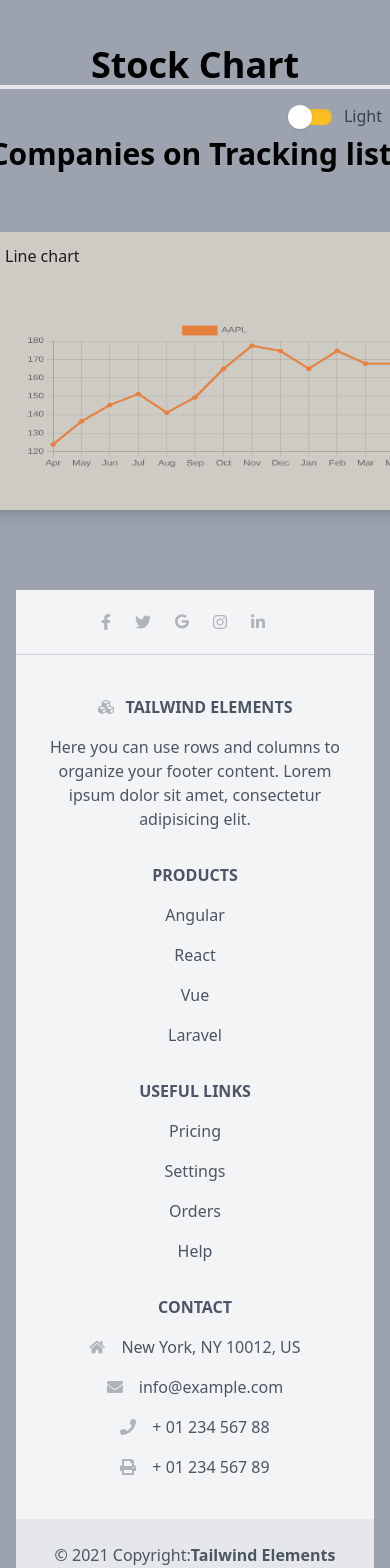
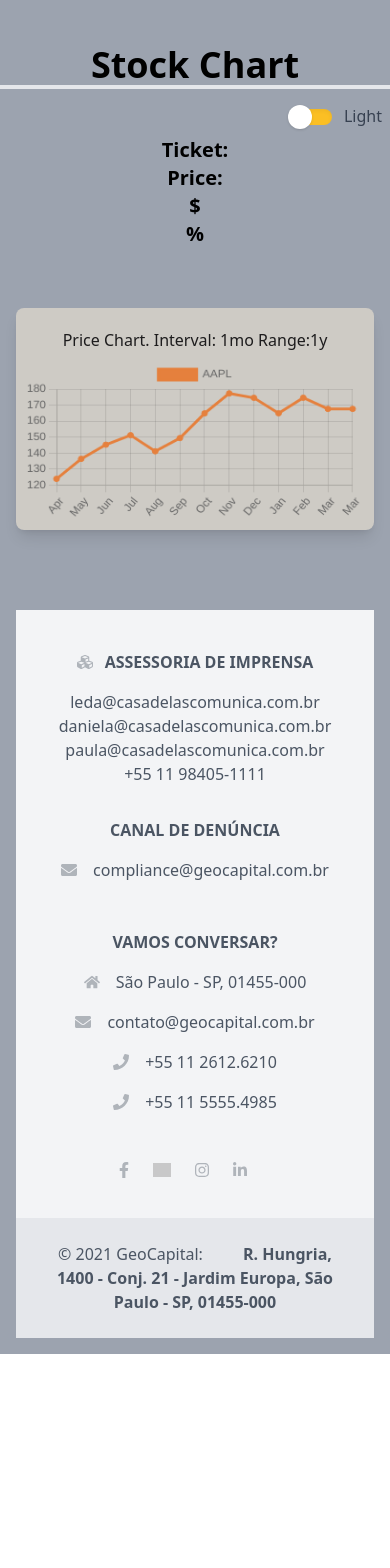
Before and after one commit to MarceloArraes/geoCapitalOnlinePortfolio, a Next.js app: page /company/1 in a window 390 px wide. Shown: the top 1568 px of the page. After the commit the page ends 1354 px from the top, so only its background shows below. Built offline with nearby package versions, Linux system fonts and the light colour scheme; grey boxes are pictures that could not be loaded.

Commit message:
feat: stockChart responsive on opening a new screen - not yet on resize, but i will make it. some improvement on the footer also.

```diff
--- a/components/companyCard.tsx
+++ b/components/companyCard.tsx
@@ -10,7 +10,8 @@ function CompanyCard(props: any) {
           query: {
             symbol: props.symbol,
             longName: props.longName,
-            regularMarketChangePercent: props.regularMarketChangePercent,
+            regularMarketChangePercent:
+              props.regularMarketChangePercent?.toFixed(2),
             regularMarketChange: props.regularMarketChange,
             regularMarketPrice: props.regularMarketPrice,
           },
--- a/components/footer.tsx
+++ b/components/footer.tsx
@@ -1,124 +1,18 @@
 function Footer() {
+  /*   function handleCopyClick(event: React.MouseEvent<HTMLButtonElement>) {
+    event.preventDefault();
+    navigator.clipboard.writeText(event.currentTarget.innerHTML);
+  } */
+
+  const handleCopyClick = (event: React.MouseEvent<HTMLDivElement>) => {
+    const div = event.currentTarget;
+    const text = div.innerText;
+    navigator.clipboard.writeText(text);
+    alert("Copied to clipboard: " + text);
+  };
+
   return (
     <footer className="text-center lg:text-left bg-gray-100 text-gray-600 w-full z-30">
-      <div className="flex justify-center items-center lg:justify-between p-6 border-b border-gray-300">
-        <div className="mr-12 hidden lg:block">
-          <span>Get connected with us on social networks:</span>
-        </div>
-        <div className="flex justify-center">
-          <a
-            href="https://www.facebook.com/geocapitalbr"
-            className="mr-6 text-gray-600"
-          >
-            <svg
-              aria-hidden="true"
-              focusable="false"
-              data-prefix="fab"
-              data-icon="facebook-f"
-              className="w-2.5"
-              role="img"
-              xmlns="http://www.w3.org/2000/svg"
-              viewBox="0 0 320 512"
-            >
-              <path
-                fill="currentColor"
-                d="M279.14 288l14.22-92.66h-88.91v-60.13c0-25.35 12.42-50.06 52.24-50.06h40.42V6.26S260.43 0 225.36 0c-73.22 0-121.08 44.38-121.08 124.72v70.62H22.89V288h81.39v224h100.17V288z"
-              ></path>
-            </svg>
-          </a>
-          <a href="#!" className="mr-6 text-gray-600">
-            <svg
-              aria-hidden="true"
-              focusable="false"
-              data-prefix="fab"
-              data-icon="twitter"
-              className="w-4"
-              role="img"
-              xmlns="http://www.w3.org/2000/svg"
-              viewBox="0 0 512 512"
-            >
-              <path
-                fill="currentColor"
-                d="M459.37 151.716c.325 4.548.325 9.097.325 13.645 0 138.72-105.583 298.558-298.558 298.558-59.452 0-114.68-17.219-161.137-47.106 8.447.974 16.568 1.299 25.34 1.299 49.055 0 94.213-16.568 130.274-44.832-46.132-.975-84.792-31.188-98.112-72.772 6.498.974 12.995 1.624 19.818 1.624 9.421 0 18.843-1.3 27.614-3.573-48.081-9.747-84.143-51.98-84.143-102.985v-1.299c13.969 7.797 30.214 12.67 47.431 13.319-28.264-18.843-46.781-51.005-46.781-87.391 0-19.492 5.197-37.36 14.294-52.954 51.655 63.675 129.3 105.258 216.365 109.807-1.624-7.797-2.599-15.918-2.599-24.04 0-57.828 46.782-104.934 104.934-104.934 30.213 0 57.502 12.67 76.67 33.137 23.715-4.548 46.456-13.32 66.599-25.34-7.798 24.366-24.366 44.833-46.132 57.827 21.117-2.273 41.584-8.122 60.426-16.243-14.292 20.791-32.161 39.308-52.628 54.253z"
-              ></path>
-            </svg>
-          </a>
-          <a href="#!" className="mr-6 text-gray-600">
-            <svg
-              aria-hidden="true"
-              focusable="false"
-              data-prefix="fab"
-              data-icon="google"
-              className="w-3.5"
-              role="img"
-              xmlns="http://www.w3.org/2000/svg"
-              viewBox="0 0 488 512"
-            >
-              <path
-                fill="currentColor"
-                d="M488 261.8C488 403.3 391.1 504 248 504 110.8 504 0 393.2 0 256S110.8 8 248 8c66.8 0 123 24.5 166.3 64.9l-67.5 64.9C258.5 52.6 94.3 116.6 94.3 256c0 86.5 69.1 156.6 153.7 156.6 98.2 0 135-70.4 140.8-106.9H248v-85.3h236.1c2.3 12.7 3.9 24.9 3.9 41.4z"
-              ></path>
-            </svg>
-          </a>
-          <a
-            href="https://www.instagram.com/geo.capital"
-            className="mr-6 text-gray-600"
-          >
-            <svg
-              aria-hidden="true"
-              focusable="false"
-              data-prefix="fab"
-              data-icon="instagram"
-              className="w-3.5"
-              role="img"
-              xmlns="http://www.w3.org/2000/svg"
-              viewBox="0 0 448 512"
-            >
-              <path
-                fill="currentColor"
-                d="M224.1 141c-63.6 0-114.9 51.3-114.9 114.9s51.3 114.9 114.9 114.9S339 319.5 339 255.9 287.7 141 224.1 141zm0 189.6c-41.1 0-74.7-33.5-74.7-74.7s33.5-74.7 74.7-74.7 74.7 33.5 74.7 74.7-33.6 74.7-74.7 74.7zm146.4-194.3c0 14.9-12 26.8-26.8 26.8-14.9 0-26.8-12-26.8-26.8s12-26.8 26.8-26.8 26.8 12 26.8 26.8zm76.1 27.2c-1.7-35.9-9.9-67.7-36.2-93.9-26.2-26.2-58-34.4-93.9-36.2-37-2.1-147.9-2.1-184.9 0-35.8 1.7-67.6 9.9-93.9 36.1s-34.4 58-36.2 93.9c-2.1 37-2.1 147.9 0 184.9 1.7 35.9 9.9 67.7 36.2 93.9s58 34.4 93.9 36.2c37 2.1 147.9 2.1 184.9 0 35.9-1.7 67.7-9.9 93.9-36.2 26.2-26.2 34.4-58 36.2-93.9 2.1-37 2.1-147.8 0-184.8zM398.8 388c-7.8 19.6-22.9 34.7-42.6 42.6-29.5 11.7-99.5 9-132.1 9s-102.7 2.6-132.1-9c-19.6-7.8-34.7-22.9-42.6-42.6-11.7-29.5-9-99.5-9-132.1s-2.6-102.7 9-132.1c7.8-19.6 22.9-34.7 42.6-42.6 29.5-11.7 99.5-9 132.1-9s102.7-2.6 132.1 9c19.6 7.8 34.7 22.9 42.6 42.6 11.7 29.5 9 99.5 9 132.1s2.7 102.7-9 132.1z"
-              ></path>
-            </svg>
-          </a>
-          <a
-            href="https://www.linkedin.com/company/geo-capital/"
-            className="mr-6 text-gray-600"
-          >
-            <svg
-              aria-hidden="true"
-              focusable="false"
-              data-prefix="fab"
-              data-icon="linkedin-in"
-              className="w-3.5"
-              role="img"
-              xmlns="http://www.w3.org/2000/svg"
-              viewBox="0 0 448 512"
-            >
-              <path
-                fill="currentColor"
-                d="M100.28 448H7.4V148.9h92.88zM53.79 108.1C24.09 108.1 0 83.5 0 53.8a53.79 53.79 0 0 1 107.58 0c0 29.7-24.1 54.3-53.79 54.3zM447.9 448h-92.68V302.4c0-34.7-.7-79.2-48.29-79.2-48.29 0-55.69 37.7-55.69 76.7V448h-92.78V148.9h89.08v40.8h1.3c12.4-23.5 42.69-48.3 87.88-48.3 94 0 111.28 61.9 111.28 142.3V448z"
-              ></path>
-            </svg>
-          </a>
-          {/*           <a href="#!" className="text-gray-600">
-            <svg
-              aria-hidden="true"
-              focusable="false"
-              data-prefix="fab"
-              data-icon="github"
-              className="w-4"
-              role="img"
-              xmlns="http://www.w3.org/2000/svg"
-              viewBox="0 0 496 512"
-            >
-              <path
-                fill="currentColor"
-                d="M165.9 397.4c0 2-2.3 3.6-5.2 3.6-3.3.3-5.6-1.3-5.6-3.6 0-2 2.3-3.6 5.2-3.6 3-.3 5.6 1.3 5.6 3.6zm-31.1-4.5c-.7 2 1.3 4.3 4.3 4.9 2.6 1 5.6 0 6.2-2s-1.3-4.3-4.3-5.2c-2.6-.7-5.5.3-6.2 2.3zm44.2-1.7c-2.9.7-4.9 2.6-4.6 4.9.3 2 2.9 3.3 5.9 2.6 2.9-.7 4.9-2.6 4.6-4.6-.3-1.9-3-3.2-5.9-2.9zM244.8 8C106.1 8 0 113.3 0 252c0 110.9 69.8 205.8 169.5 239.2 12.8 2.3 17.3-5.6 17.3-12.1 0-6.2-.3-40.4-.3-61.4 0 0-70 15-84.7-29.8 0 0-11.4-29.1-27.8-36.6 0 0-22.9-15.7 1.6-15.4 0 0 24.9 2 38.6 25.8 21.9 38.6 58.6 27.5 72.9 20.9 2.3-16 8.8-27.1 16-33.7-55.9-6.2-112.3-14.3-112.3-110.5 0-27.5 7.6-41.3 23.6-58.9-2.6-6.5-11.1-33.3 2.6-67.9 20.9-6.5 69 27 69 27 20-5.6 41.5-8.5 62.8-8.5s42.8 2.9 62.8 8.5c0 0 48.1-33.6 69-27 13.7 34.7 5.2 61.4 2.6 67.9 16 17.7 25.8 31.5 25.8 58.9 0 96.5-58.9 104.2-114.8 110.5 9.2 7.9 17 22.9 17 46.4 0 33.7-.3 75.4-.3 83.6 0 6.5 4.6 14.4 17.3 12.1C428.2 457.8 496 362.9 496 252 496 113.3 383.5 8 244.8 8zM97.2 352.9c-1.3 1-1 3.3.7 5.2 1.6 1.6 3.9 2.3 5.2 1 1.3-1 1-3.3-.7-5.2-1.6-1.6-3.9-2.3-5.2-1zm-10.8-8.1c-.7 1.3.3 2.9 2.3 3.9 1.6 1 3.6.7 4.3-.7.7-1.3-.3-2.9-2.3-3.9-2-.6-3.6-.3-4.3.7zm32.4 35.6c-1.6 1.3-1 4.3 1.3 6.2 2.3 2.3 5.2 2.6 6.5 1 1.3-1.3.7-4.3-1.3-6.2-2.2-2.3-5.2-2.6-6.5-1zm-11.4-14.7c-1.6 1-1.6 3.6 0 5.9 1.6 2.3 4.3 3.3 5.6 2.3 1.6-1.3 1.6-3.9 0-6.2-1.4-2.3-4-3.3-5.6-2z"
-              ></path>
-            </svg>
-          </a> */}
-        </div>
-      </div>
       <div className="mx-6 py-10 text-center md:text-left">
         <div className="grid grid-1 md:grid-cols-2 lg:grid-cols-4 gap-8">
           <div className="">
@@ -148,66 +42,42 @@ function Footer() {
                   d="M488.6 250.2L392 214V105.5c0-15-9.3-28.4-23.4-33.7l-100-37.5c-8.1-3.1-17.1-3.1-25.3 0l-100 37.5c-14.1 5.3-23.4 18.7-23.4 33.7V214l-96.6 36.2C9.3 255.5 0 268.9 0 283.9V394c0 13.6 7.7 26.1 19.9 32.2l100 50c10.1 5.1 22.1 5.1 32.2 0l103.9-52 103.9 52c10.1 5.1 22.1 5.1 32.2 0l100-50c12.2-6.1 19.9-18.6 19.9-32.2V283.9c0-15-9.3-28.4-23.4-33.7zM358 214.8l-85 31.9v-68.2l85-37v73.3zM154 104.1l102-38.2 102 38.2v.6l-102 41.4-102-41.4v-.6zm84 291.1l-85 42.5v-79.1l85-38.8v75.4zm0-112l-102 41.4-102-41.4v-.6l102-38.2 102 38.2v.6zm240 112l-85 42.5v-79.1l85-38.8v75.4zm0-112l-102 41.4-102-41.4v-.6l102-38.2 102 38.2v.6z"
                 ></path>
               </svg>
-              Tailwind ELEMENTS
+              Assessoria de Imprensa
             </h6>
-            <p>
-              Here you can use rows and columns to organize your footer content.
-              Lorem ipsum dolor sit amet, consectetur adipisicing elit.
+            <p onClick={handleCopyClick}>leda@casadelascomunica.com.br</p>
+            <p onClick={handleCopyClick}>daniela@casadelascomunica.com.br</p>
+            <p onClick={handleCopyClick}>paula@casadelascomunica.com.br </p>
+            <p onClick={handleCopyClick}>+55 11 98405-1111</p>
+          </div>
+          <div className="">
+            <h6 className="uppercase font-semibold mb-4 flex justify-center md:justify-start">
+              Canal de Denúncia
+            </h6>
+            <p
+              className="flex items-center justify-center md:justify-start mb-4"
+              onClick={handleCopyClick}
+            >
+              <svg
+                aria-hidden="true"
+                focusable="false"
+                data-prefix="fas"
+                data-icon="envelope"
+                className="w-4 mr-4"
+                role="img"
+                xmlns="http://www.w3.org/2000/svg"
+                viewBox="0 0 512 512"
+              >
+                <path
+                  fill="currentColor"
+                  d="M502.3 190.8c3.9-3.1 9.7-.2 9.7 4.7V400c0 26.5-21.5 48-48 48H48c-26.5 0-48-21.5-48-48V195.6c0-5 5.7-7.8 9.7-4.7 22.4 17.4 52.1 39.5 154.1 113.6 21.1 15.4 56.7 47.8 92.2 47.6 35.7.3 72-32.8 92.3-47.6 102-74.1 131.6-96.3 154-113.7zM256 320c23.2.4 56.6-29.2 73.4-41.4 132.7-96.3 142.8-104.7 173.4-128.7 5.8-4.5 9.2-11.5 9.2-18.9v-19c0-26.5-21.5-48-48-48H48C21.5 64 0 85.5 0 112v19c0 7.4 3.4 14.3 9.2 18.9 30.6 23.9 40.7 32.4 173.4 128.7 16.8 12.2 50.2 41.8 73.4 41.4z"
+                ></path>
+              </svg>
+              compliance@geocapital.com.br
             </p>
           </div>
           <div className="">
             <h6 className="uppercase font-semibold mb-4 flex justify-center md:justify-start">
-              Products
-            </h6>
-            <p className="mb-4">
-              <a href="#!" className="text-gray-600">
-                Angular
-              </a>
-            </p>
-            <p className="mb-4">
-              <a href="#!" className="text-gray-600">
-                React
-              </a>
-            </p>
-            <p className="mb-4">
-              <a href="#!" className="text-gray-600">
-                Vue
-              </a>
-            </p>
-            <p>
-              <a href="#!" className="text-gray-600">
-                Laravel
-              </a>
-            </p>
-          </div>
-          <div className="">
-            <h6 className="uppercase font-semibold mb-4 flex justify-center md:justify-start">
-              Useful links
-            </h6>
-            <p className="mb-4">
-              <a href="#!" className="text-gray-600">
-                Pricing
-              </a>
-            </p>
-            <p className="mb-4">
-              <a href="#!" className="text-gray-600">
-                Settings
-              </a>
-            </p>
-            <p className="mb-4">
-              <a href="#!" className="text-gray-600">
-                Orders
-              </a>
-            </p>
-            <p>
-              <a href="#!" className="text-gray-600">
-                Help
-              </a>
-            </p>
-          </div>
-          <div className="">
-            <h6 className="uppercase font-semibold mb-4 flex justify-center md:justify-start">
-              Contact
+              Vamos conversar?
             </h6>
             <p className="flex items-center justify-center md:justify-start mb-4">
               <svg
@@ -225,9 +95,12 @@ function Footer() {
                   d="M280.37 148.26L96 300.11V464a16 16 0 0 0 16 16l112.06-.29a16 16 0 0 0 15.92-16V368a16 16 0 0 1 16-16h64a16 16 0 0 1 16 16v95.64a16 16 0 0 0 16 16.05L464 480a16 16 0 0 0 16-16V300L295.67 148.26a12.19 12.19 0 0 0-15.3 0zM571.6 251.47L488 182.56V44.05a12 12 0 0 0-12-12h-56a12 12 0 0 0-12 12v72.61L318.47 43a48 48 0 0 0-61 0L4.34 251.47a12 12 0 0 0-1.6 16.9l25.5 31A12 12 0 0 0 45.15 301l235.22-193.74a12.19 12.19 0 0 1 15.3 0L530.9 301a12 12 0 0 0 16.9-1.6l25.5-31a12 12 0 0 0-1.7-16.93z"
                 ></path>
               </svg>
-              New York, NY 10012, US
+              São Paulo - SP, 01455-000
             </p>
-            <p className="flex items-center justify-center md:justify-start mb-4">
+            <p
+              className="flex items-center justify-center md:justify-start mb-4"
+              onClick={handleCopyClick}
+            >
               <svg
                 aria-hidden="true"
                 focusable="false"
@@ -243,9 +116,12 @@ function Footer() {
                   d="M502.3 190.8c3.9-3.1 9.7-.2 9.7 4.7V400c0 26.5-21.5 48-48 48H48c-26.5 0-48-21.5-48-48V195.6c0-5 5.7-7.8 9.7-4.7 22.4 17.4 52.1 39.5 154.1 113.6 21.1 15.4 56.7 47.8 92.2 47.6 35.7.3 72-32.8 92.3-47.6 102-74.1 131.6-96.3 154-113.7zM256 320c23.2.4 56.6-29.2 73.4-41.4 132.7-96.3 142.8-104.7 173.4-128.7 5.8-4.5 9.2-11.5 9.2-18.9v-19c0-26.5-21.5-48-48-48H48C21.5 64 0 85.5 0 112v19c0 7.4 3.4 14.3 9.2 18.9 30.6 23.9 40.7 32.4 173.4 128.7 16.8 12.2 50.2 41.8 73.4 41.4z"
                 ></path>
               </svg>
-              info@example.com
+              contato@geocapital.com.br
             </p>
-            <p className="flex items-center justify-center md:justify-start mb-4">
+            <p
+              className="flex items-center justify-center md:justify-start mb-4"
+              onClick={handleCopyClick}
+            >
               <svg
                 aria-hidden="true"
                 focusable="false"
@@ -261,14 +137,17 @@ function Footer() {
                   d="M493.4 24.6l-104-24c-11.3-2.6-22.9 3.3-27.5 13.9l-48 112c-4.2 9.8-1.4 21.3 6.9 28l60.6 49.6c-36 76.7-98.9 140.5-177.2 177.2l-49.6-60.6c-6.8-8.3-18.2-11.1-28-6.9l-112 48C3.9 366.5-2 378.1.6 389.4l24 104C27.1 504.2 36.7 512 48 512c256.1 0 464-207.5 464-464 0-11.2-7.7-20.9-18.6-23.4z"
                 ></path>
               </svg>
-              + 01 234 567 88
+              +55 11 2612.6210
             </p>
-            <p className="flex items-center justify-center md:justify-start">
+            <p
+              className="flex items-center justify-center md:justify-start mb-4"
+              onClick={handleCopyClick}
+            >
               <svg
                 aria-hidden="true"
                 focusable="false"
                 data-prefix="fas"
-                data-icon="print"
+                data-icon="phone"
                 className="w-4 mr-4"
                 role="img"
                 xmlns="http://www.w3.org/2000/svg"
@@ -276,21 +155,95 @@ function Footer() {
               >
                 <path
                   fill="currentColor"
-                  d="M448 192V77.25c0-8.49-3.37-16.62-9.37-22.63L393.37 9.37c-6-6-14.14-9.37-22.63-9.37H96C78.33 0 64 14.33 64 32v160c-35.35 0-64 28.65-64 64v112c0 8.84 7.16 16 16 16h48v96c0 17.67 14.33 32 32 32h320c17.67 0 32-14.33 32-32v-96h48c8.84 0 16-7.16 16-16V256c0-35.35-28.65-64-64-64zm-64 256H128v-96h256v96zm0-224H128V64h192v48c0 8.84 7.16 16 16 16h48v96zm48 72c-13.25 0-24-10.75-24-24 0-13.26 10.75-24 24-24s24 10.74 24 24c0 13.25-10.75 24-24 24z"
+                  d="M493.4 24.6l-104-24c-11.3-2.6-22.9 3.3-27.5 13.9l-48 112c-4.2 9.8-1.4 21.3 6.9 28l60.6 49.6c-36 76.7-98.9 140.5-177.2 177.2l-49.6-60.6c-6.8-8.3-18.2-11.1-28-6.9l-112 48C3.9 366.5-2 378.1.6 389.4l24 104C27.1 504.2 36.7 512 48 512c256.1 0 464-207.5 464-464 0-11.2-7.7-20.9-18.6-23.4z"
                 ></path>
               </svg>
-              + 01 234 567 89
+              +55 11 5555.4985
             </p>
+          </div>
+          <div className="flex flex-row flex-wrap items-center justify-center">
+            <a
+              href="https://www.facebook.com/geocapitalbr"
+              className="mr-6 text-gray-600"
+            >
+              <svg
+                aria-hidden="true"
+                focusable="false"
+                data-prefix="fab"
+                data-icon="facebook-f"
+                className="w-2.5"
+                role="img"
+                xmlns="http://www.w3.org/2000/svg"
+                viewBox="0 0 320 512"
+              >
+                <path
+                  fill="currentColor"
+                  d="M279.14 288l14.22-92.66h-88.91v-60.13c0-25.35 12.42-50.06 52.24-50.06h40.42V6.26S260.43 0 225.36 0c-73.22 0-121.08 44.38-121.08 124.72v70.62H22.89V288h81.39v224h100.17V288z"
+                ></path>
+              </svg>
+            </a>
+            <a
+              title="Spotify"
+              className="mr-6 text-gray-600"
+              href="https://open.spotify.com/show/0qcadri6HTbExP0v9a8zPh?si=93aa2c559e224a43"
+            >
+              <img
+                width="18"
+                className="grayscale opacity-50"
+                alt="Spotify icon"
+                src="https://upload.wikimedia.org/wikipedia/commons/thumb/8/84/Spotify_icon.svg/512px-Spotify_icon.svg.png"
+              />
+            </a>
+            <a
+              href="https://www.instagram.com/geo.capital"
+              className="mr-6 text-gray-600"
+            >
+              <svg
+                aria-hidden="true"
+                focusable="false"
+                data-prefix="fab"
+                data-icon="instagram"
+                className="w-3.5"
+                role="img"
+                xmlns="http://www.w3.org/2000/svg"
+                viewBox="0 0 448 512"
+              >
+                <path
+                  fill="currentColor"
+                  d="M224.1 141c-63.6 0-114.9 51.3-114.9 114.9s51.3 114.9 114.9 114.9S339 319.5 339 255.9 287.7 141 224.1 141zm0 189.6c-41.1 0-74.7-33.5-74.7-74.7s33.5-74.7 74.7-74.7 74.7 33.5 74.7 74.7-33.6 74.7-74.7 74.7zm146.4-194.3c0 14.9-12 26.8-26.8 26.8-14.9 0-26.8-12-26.8-26.8s12-26.8 26.8-26.8 26.8 12 26.8 26.8zm76.1 27.2c-1.7-35.9-9.9-67.7-36.2-93.9-26.2-26.2-58-34.4-93.9-36.2-37-2.1-147.9-2.1-184.9 0-35.8 1.7-67.6 9.9-93.9 36.1s-34.4 58-36.2 93.9c-2.1 37-2.1 147.9 0 184.9 1.7 35.9 9.9 67.7 36.2 93.9s58 34.4 93.9 36.2c37 2.1 147.9 2.1 184.9 0 35.9-1.7 67.7-9.9 93.9-36.2 26.2-26.2 34.4-58 36.2-93.9 2.1-37 2.1-147.8 0-184.8zM398.8 388c-7.8 19.6-22.9 34.7-42.6 42.6-29.5 11.7-99.5 9-132.1 9s-102.7 2.6-132.1-9c-19.6-7.8-34.7-22.9-42.6-42.6-11.7-29.5-9-99.5-9-132.1s-2.6-102.7 9-132.1c7.8-19.6 22.9-34.7 42.6-42.6 29.5-11.7 99.5-9 132.1-9s102.7-2.6 132.1 9c19.6 7.8 34.7 22.9 42.6 42.6 11.7 29.5 9 99.5 9 132.1s2.7 102.7-9 132.1z"
+                ></path>
+              </svg>
+            </a>
+            <a
+              href="https://www.linkedin.com/company/geo-capital/"
+              className="mr-6 text-gray-600"
+            >
+              <svg
+                aria-hidden="true"
+                focusable="false"
+                data-prefix="fab"
+                data-icon="linkedin-in"
+                className="w-3.5"
+                role="img"
+                xmlns="http://www.w3.org/2000/svg"
+                viewBox="0 0 448 512"
+              >
+                <path
+                  fill="currentColor"
+                  d="M100.28 448H7.4V148.9h92.88zM53.79 108.1C24.09 108.1 0 83.5 0 53.8a53.79 53.79 0 0 1 107.58 0c0 29.7-24.1 54.3-53.79 54.3zM447.9 448h-92.68V302.4c0-34.7-.7-79.2-48.29-79.2-48.29 0-55.69 37.7-55.69 76.7V448h-92.78V148.9h89.08v40.8h1.3c12.4-23.5 42.69-48.3 87.88-48.3 94 0 111.28 61.9 111.28 142.3V448z"
+                ></path>
+              </svg>
+            </a>
           </div>
         </div>
       </div>
-      <div className="text-center p-6 bg-gray-200">
-        <span>© 2021 Copyright:</span>
+      <div className="text-center p-6 bg-gray-200 space-x-10">
+        <span className="">© 2021 GeoCapital:</span>
         <a
           className="text-gray-600 font-semibold"
-          href="https://tailwind-elements.com/"
+          href="https://www.geocapital.com.br/"
         >
-          Tailwind Elements
+          R. Hungria, 1400 - Conj. 21 - Jardim Europa, São Paulo - SP, 01455-000
         </a>
       </div>
     </footer>
--- a/components/stockChart.tsx
+++ b/components/stockChart.tsx
@@ -81,17 +81,18 @@ function StockChart(rawData: {
 }) {
   Chart.register(...registerables);
 
+  var canvas = document.getElementById("chartLine") as HTMLCanvasElement;
+  var widthRatio = 1.5;
+  canvas.width = canvas.height * widthRatio;
+
   var timestamp = rawData.chart.result[0].timestamp;
-  console.log(timestamp);
 
   var months = [];
   timestamp.map((t) => {
     var date = new Date(t * 1000);
-    console.log(date);
 
     months.push(MONTHS_NUMBER_TO_NAME_MAP[date.getMonth()]);
   });
-  console.log(months);
 
   const labels = months;
   const data = {
--- a/src/pages/company/[ticker].tsx
+++ b/src/pages/company/[ticker].tsx
@@ -47,13 +47,6 @@ function TICKER() {
   //orange #e5803d
   //dark-gray #1d1c1d
 
-  /*
-  inputdata["Timestamp"] = parseTimestamp(retdata)
-
-    inputdata["Values"] = parseValues(retdata)
-
-    inputdata["Events"] = attachEvents(retdata) */
-
   return (
     <div className="flex flex-col items-center p-4 min-w-full min-h-screen overflow-hidden justify-center bg-gray-400 dark:bg-gray-700 space-y-10">
       {/* Header */}
@@ -63,7 +56,7 @@ function TICKER() {
         id="title"
         className="top-0 m-10 text-4xl font-bold text-center border-b-4 w-full"
       >
-        {longName} Stock Chart {symbol}
+        Stock Chart
       </h1>
       {/* <TopographicBackground /> */}
 
@@ -89,15 +82,21 @@ function TICKER() {
       </label>
 
       <main>
-        <div className="flex w-full flex-grow flex-wrap items-center justify-center py-10 space-x-10 space-y-5 pt-20">
-          <div className="mb-10 w-full text-center text-3xl font-bold">
-            <h1>Companies on Tracking list:</h1>
+        <div className="flex w-full flex-grow flex-wrap items-center justify-center py-10 space-y-5 pt-20">
+          <div className="mb-10 w-full text-center text-xl  font-bold">
+            <h1>{longName}</h1>
+
+            <div className="flex-col">
+              Ticket:<p className="text-blue">{symbol} </p>
+              Price:<p className="">${regularMarketPrice}</p>
+              <p className="flex-col">{regularMarketChangePercent}%</p>
+            </div>
           </div>
-          <div className="bg-[#cecbc5] shadow-lg rounded-lg overflow-hidden">
-            <div className="py-3 px-5 bg-[#cecbc5] text-[#1d1c1d] ">
-              Line chart
+          <div className="bg-[#cecbc5] w-full shadow-lg rounded-lg overflow-hidden">
+            <div className="text-center mt-5 bg-[#cecbc5] text-[#1d1c1d] ">
+              {symbol} Price Chart. Interval: 1mo Range:1y
             </div>
-            <canvas className="p-10" id="chartLine"></canvas>
+            <canvas className="p-2" id="chartLine"></canvas>
           </div>
         </div>
       </main>
--- a/src/styles/index.css
+++ b/src/styles/index.css
@@ -48,3 +48,6 @@ svg {
   top: 5px;
   visibility: visible;
 }
+#chartLine {
+  width: 100%;
+}
```
